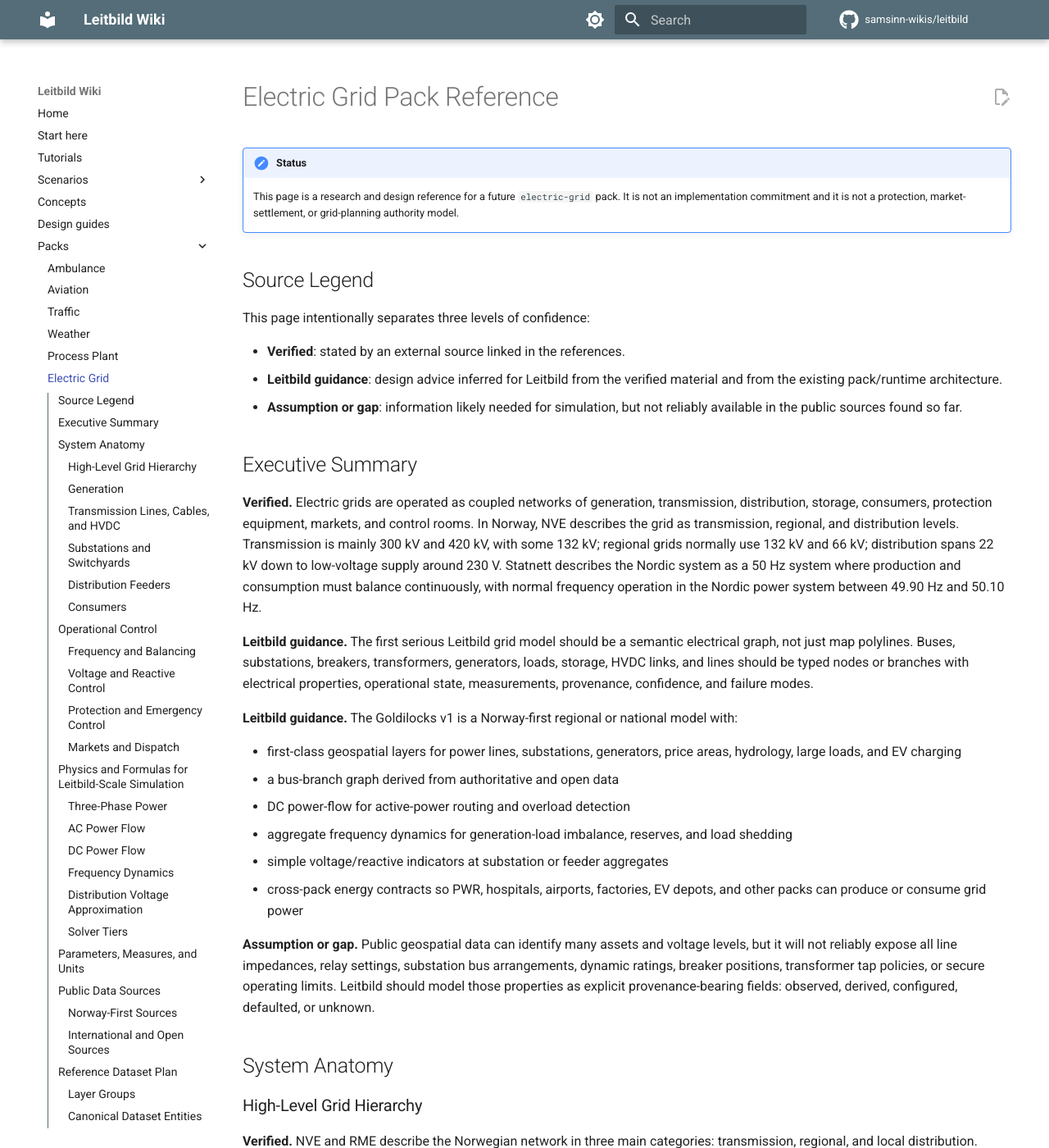
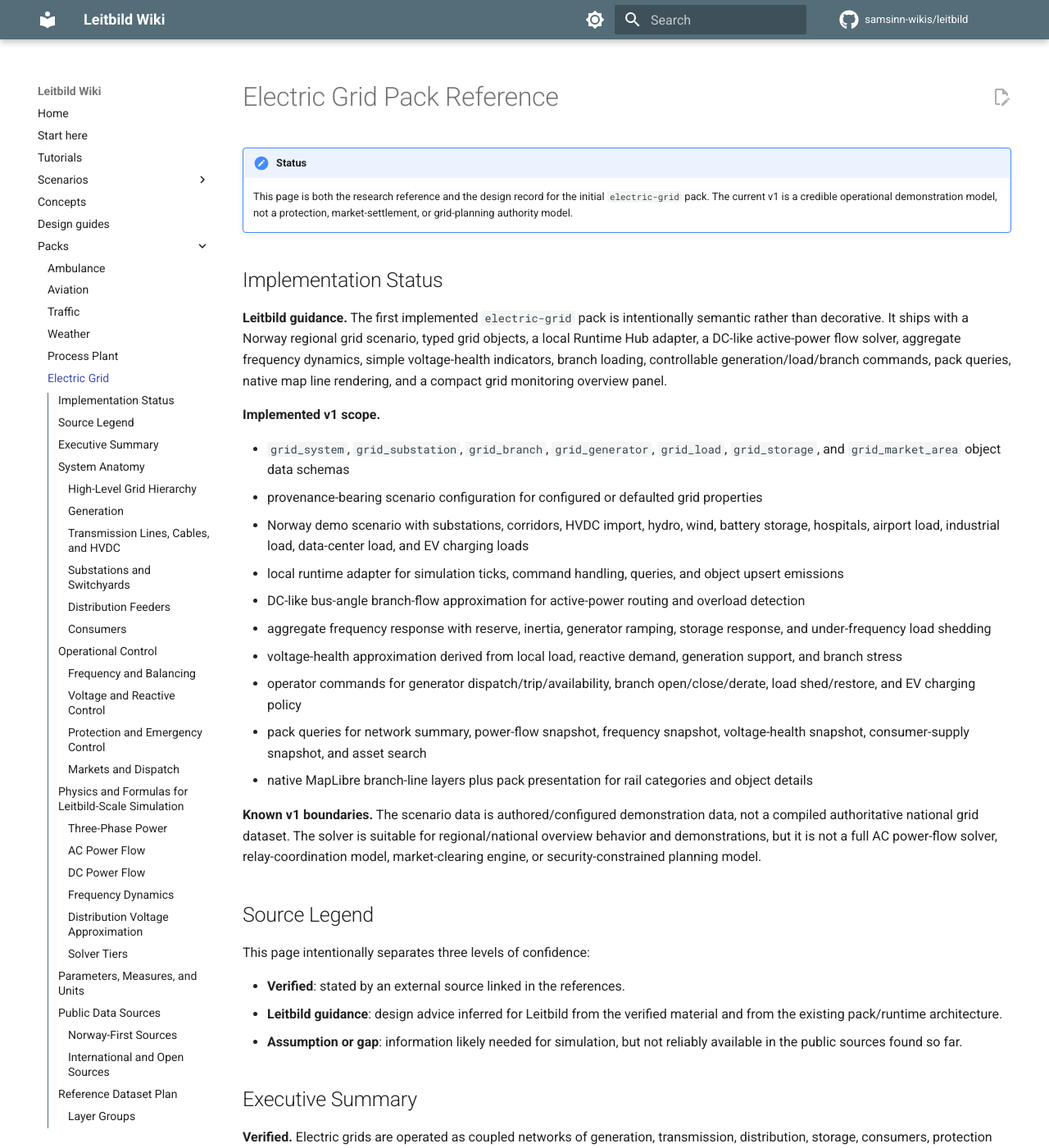
Before and after one commit to samsinn-wikis/leitbild, an MkDocs documentation site: the page built from wiki/packs/electric-grid.md, in a window 1280 px wide and 1400 px high. Shown: the whole window at 82% size. Built offline with MkDocs 1.6.1 and Material for MkDocs 9.7.7, drawn with Linux system fonts in a browser that asks for light colours; comment, search, counter and statistics services are not loaded.

Commit message:
Document electric grid pack v1

```diff
--- a/wiki/packs/electric-grid.md
+++ b/wiki/packs/electric-grid.md
@@ -6,9 +6,48 @@ type: pack
 # Electric Grid Pack Reference
 
 !!! note "Status"
-    This page is a research and design reference for a future `electric-grid` pack.
-    It is not an implementation commitment and it is not a protection, market-settlement,
-    or grid-planning authority model.
+    This page is both the research reference and the design record for the initial
+    `electric-grid` pack. The current v1 is a credible operational demonstration
+    model, not a protection, market-settlement, or grid-planning authority model.
+
+## Implementation Status
+
+**Leitbild guidance.** The first implemented `electric-grid` pack is intentionally
+semantic rather than decorative. It ships with a Norway regional grid scenario,
+typed grid objects, a local Runtime Hub adapter, a DC-like active-power flow
+solver, aggregate frequency dynamics, simple voltage-health indicators, branch
+loading, controllable generation/load/branch commands, pack queries, native map
+line rendering, and a compact grid monitoring overview panel.
+
+**Implemented v1 scope.**
+
+- `grid_system`, `grid_substation`, `grid_branch`, `grid_generator`,
+  `grid_load`, `grid_storage`, and `grid_market_area` object data schemas
+- provenance-bearing scenario configuration for configured or defaulted grid
+  properties
+- Norway demo scenario with substations, corridors, HVDC import, hydro, wind,
+  battery storage, hospitals, airport load, industrial load, data-center load,
+  and EV charging loads
+- local runtime adapter for simulation ticks, command handling, queries, and
+  object upsert emissions
+- DC-like bus-angle branch-flow approximation for active-power routing and
+  overload detection
+- aggregate frequency response with reserve, inertia, generator ramping, storage
+  response, and under-frequency load shedding
+- voltage-health approximation derived from local load, reactive demand,
+  generation support, and branch stress
+- operator commands for generator dispatch/trip/availability, branch
+  open/close/derate, load shed/restore, and EV charging policy
+- pack queries for network summary, power-flow snapshot, frequency snapshot,
+  voltage-health snapshot, consumer-supply snapshot, and asset search
+- native MapLibre branch-line layers plus pack presentation for rail categories
+  and object details
+
+**Known v1 boundaries.** The scenario data is authored/configured demonstration
+data, not a compiled authoritative national grid dataset. The solver is suitable
+for regional/national overview behavior and demonstrations, but it is not a full
+AC power-flow solver, relay-coordination model, market-clearing engine, or
+security-constrained planning model.
 
 ## Source Legend
 
```
